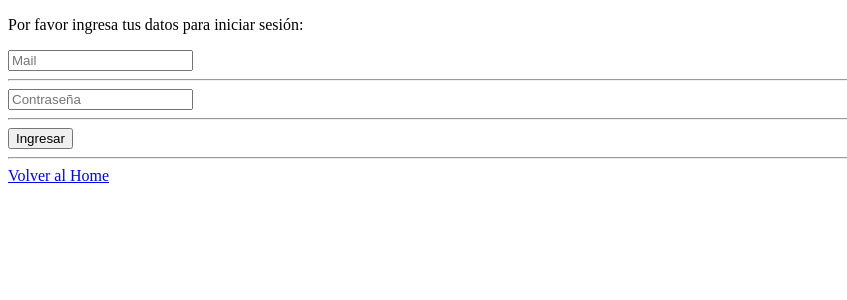
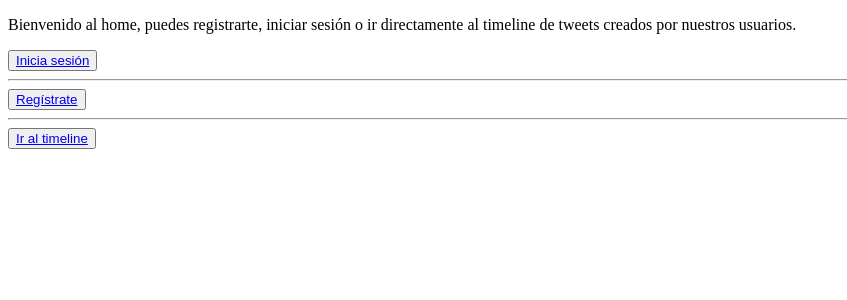
Before and after one commit to marusaez/SprintProject-4-Acamica, a React (Create React App) app: page / in a window 1280 px wide. Shown: the top 300 px of the page, without its empty margins (0-847 px from the left). Built offline with nearby package versions, Linux system fonts and the light colour scheme; no server answers; the database is empty.

Commit message:
Routes fixed

```diff
--- a/src/components/Main.jsx
+++ b/src/components/Main.jsx
@@ -11,10 +11,10 @@ function Main() {
   return (
     <main className="App">
      <Routes>
-        <Route exact path="/" component={Home}/>
-        <Route exact path="/Tweets" component={Tweets}/>
-        <Route exact path="/Login" component={Login}/>
-        <Route exact path="/Register" component={Register}/>
+        <Route exact path="/" element={<Home/>}/>
+        <Route exact path="/Tweets" element={<Tweets/>}/>
+        <Route exact path="/Login" element={<Login/>}/>
+        <Route exact path="/Register" element={<Register/>}/>
     </Routes>
     </main>
   );
--- a/src/components/SubmitTweet.jsx
+++ b/src/components/SubmitTweet.jsx
@@ -1,4 +1,5 @@
 import React, {useContext} from 'react'
+import { Link } from "react-router-dom";
 import { AppContext } from "./AppContext";
 
 const SubmitTweet = () => {
@@ -14,6 +15,9 @@ const SubmitTweet = () => {
         <hr />
         <input onChange={handleChange} defaultValue={body.user} type="text" name="user"></input>
         <input type="submit" value="Send" />
+        <hr />
+        <Link to="/">Volver al Home</Link>
+
     </form>
      );
 }
--- a/src/components/Tweets.jsx
+++ b/src/components/Tweets.jsx
@@ -1,5 +1,4 @@
 import React, {useContext} from 'react'
-import { Link } from "react-router-dom";
 import { AppContext } from "./AppContext";
 import SubmitTweet from "./SubmitTweet"
 import Tweet from './Tweet';
@@ -28,7 +27,6 @@ const Tweets = () => {
                 <button onClick={() => deleteTweet(tweet.id)}>Eliminar tweet</button>
                 <button onClick={() => updateTweet(tweet)}>Me gusta</button>
                 <hr />
-                <Link to="/">Volver al Home</Link>
               </div>
 
             )
--- a/src/index.js
+++ b/src/index.js
@@ -14,9 +14,9 @@ ReactDOM.render(
       <AppProvider>
         <ProtectedContext>
           {/* <Tweets/> */}
-          {/* <App /> */}
+          <App />
         {/* <Register/> */}
-          <Login/>
+          {/* <Login/> */}
         </ProtectedContext>
       </AppProvider>
     </BrowserRouter>
```
